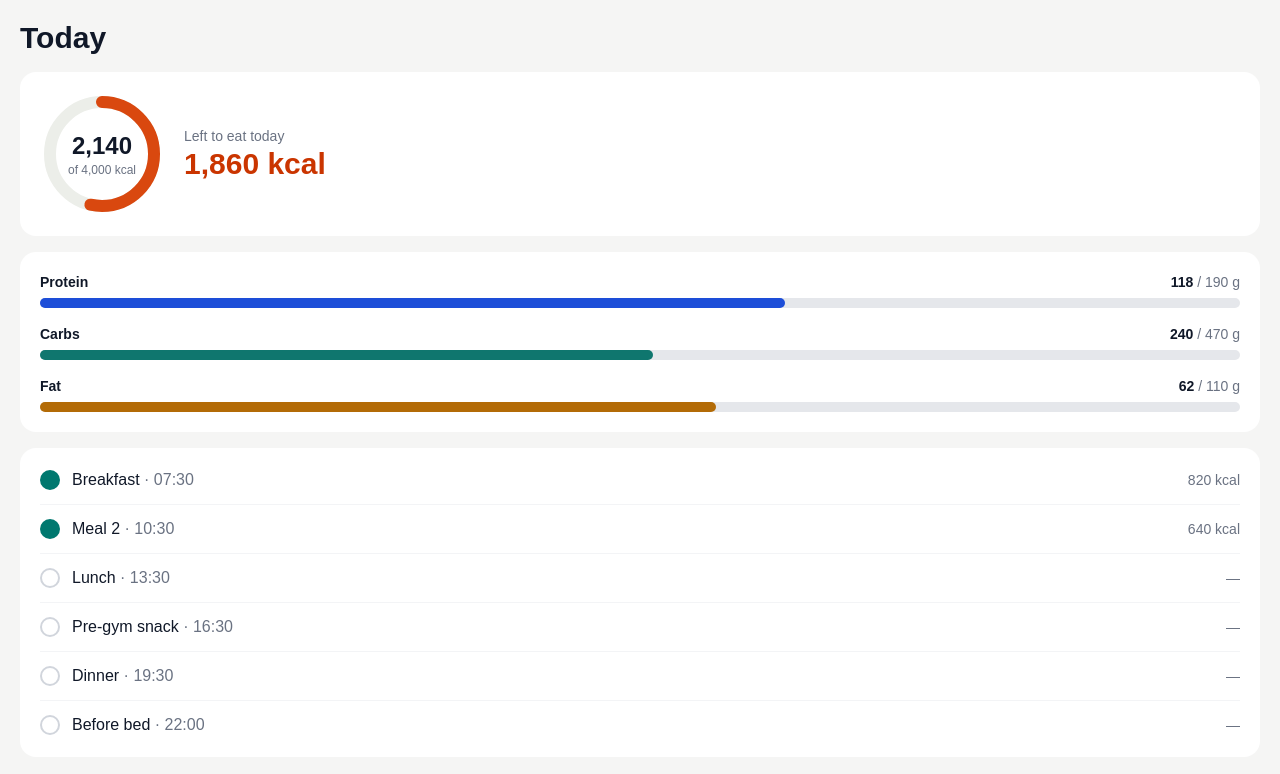
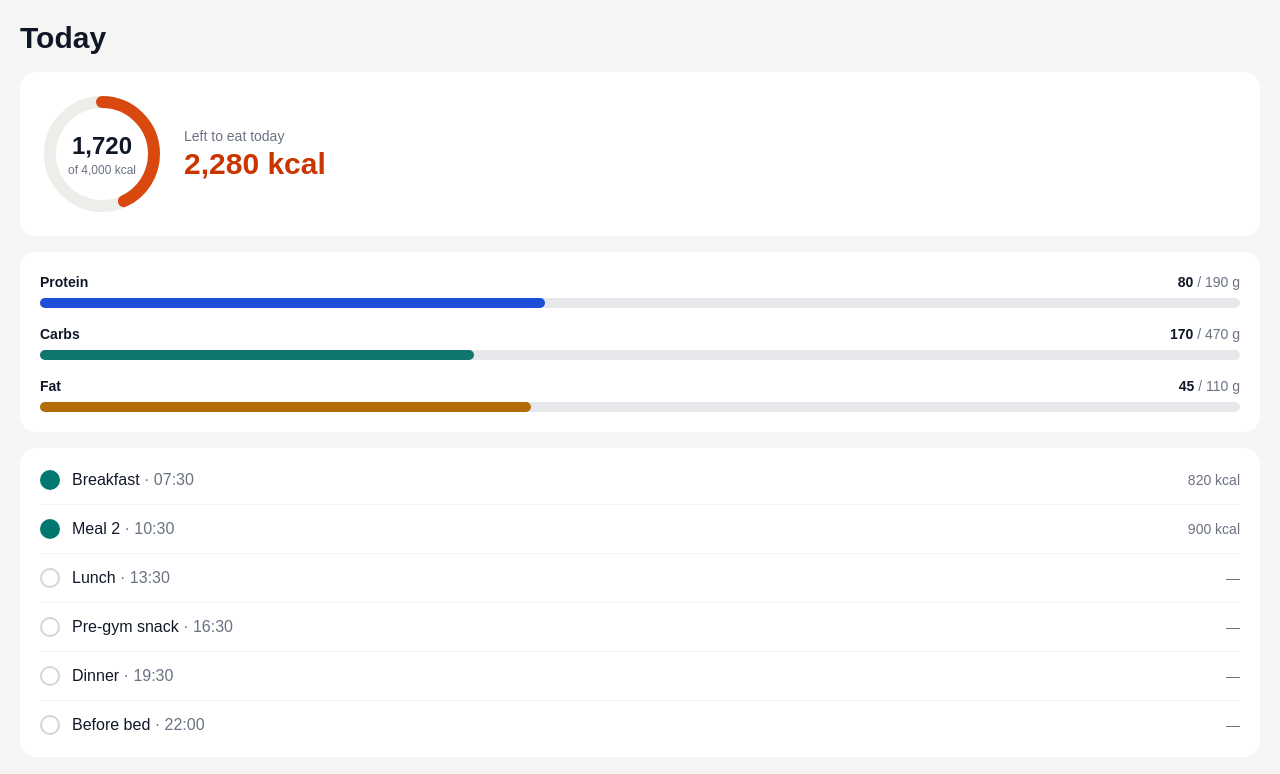
Before and after one commit to philz21/meal-tracker, a Next.js app: page / in a window 1280 px wide. Shown: the top 774 px of the page. Built offline with nearby package versions, Linux system fonts and the light colour scheme.

Commit message:
Calorie ring and macro progress now linked to meal data and move dynamically

```diff
--- a/app/page.tsx
+++ b/app/page.tsx
@@ -5,18 +5,21 @@ import { sampleMeals, targets } from "@/lib/sampleData";
 import { getTotals } from "@/lib/nutrition";
 
 export default function Home() {
-  //macros progress diagram
+  // add up everything logged today.
+  const totals = getTotals(sampleMeals);
+
+//macros progress diagram
   const macros = [
-    {label: "Protein", current: 118, target: 190, colour: "#1D4ED8"},
-    {label: "Carbs", current: 240, target: 470, colour: "#0F766E"},
-    {label: "Fat", current: 62, target: 110, colour: "#b36b07"},
+    {label: "Protein", current: totals.protein, target: targets.protein, colour: "#1D4ED8"},
+    {label: "Carbs", current: totals.carbs, target: targets.carbs, colour: "#0F766E"},
+    {label: "Fat", current: totals.fat, target: targets.fat, colour: "#b36b07"},
   ];
 
   return (
     <main className="min-h-screen bg-stone-100 p-5 text-gray-900">
       <h1 className="text-3xl font-bold">Today</h1>
 
-      <CalorieRing eaten={2140} target={targets.calories} />
+      <CalorieRing eaten={totals.calories} target={targets.calories} />
 
       <section className="mt-4 flex flex-col gap-4 rounded-2xl bg-white p-5">
         {macros.map((macro) =>
--- a/lib/sampleData.ts
+++ b/lib/sampleData.ts
@@ -4,9 +4,9 @@ export const targets = { calories: 4000, protein: 190, carbs: 470, fat: 110 };
 
 export const sampleMeals: Meal[] = [
   { id: "1", name: "Breakfast", time: "07:30", logged: true, calories: 820, protein: 45, carbs: 95, fat: 25 },
-  { id: "2", name: "Meal 2", time: "10:30", logged: true, calories: 640, protein: 35, carbs: 75, fat: 20 },
+  { id: "2", name: "Meal 2", time: "10:30", logged: true, calories: 900, protein: 35, carbs: 75, fat: 20 },
   { id: "3", name: "Lunch", time: "13:30", logged: false, calories: 680, protein: 38, carbs: 70, fat: 17 },
-  { id: "4", name: "Pre-gym snack", time: "16:30", logged: false, calories: 0, protein: 0, carbs: 0, fat: 0 },
+  { id: "4", name: "Pre-gym snack", time: "16:30", logged: false, calories: 1, protein: 0, carbs: 0, fat: 0 },
   { id: "5", name: "Dinner", time: "19:30", logged: false, calories: 0, protein: 0, carbs: 0, fat: 0 },
   { id: "6", name: "Before bed", time: "22:00", logged: false, calories: 0, protein: 0, carbs: 0, fat: 0 },
 ];
```
